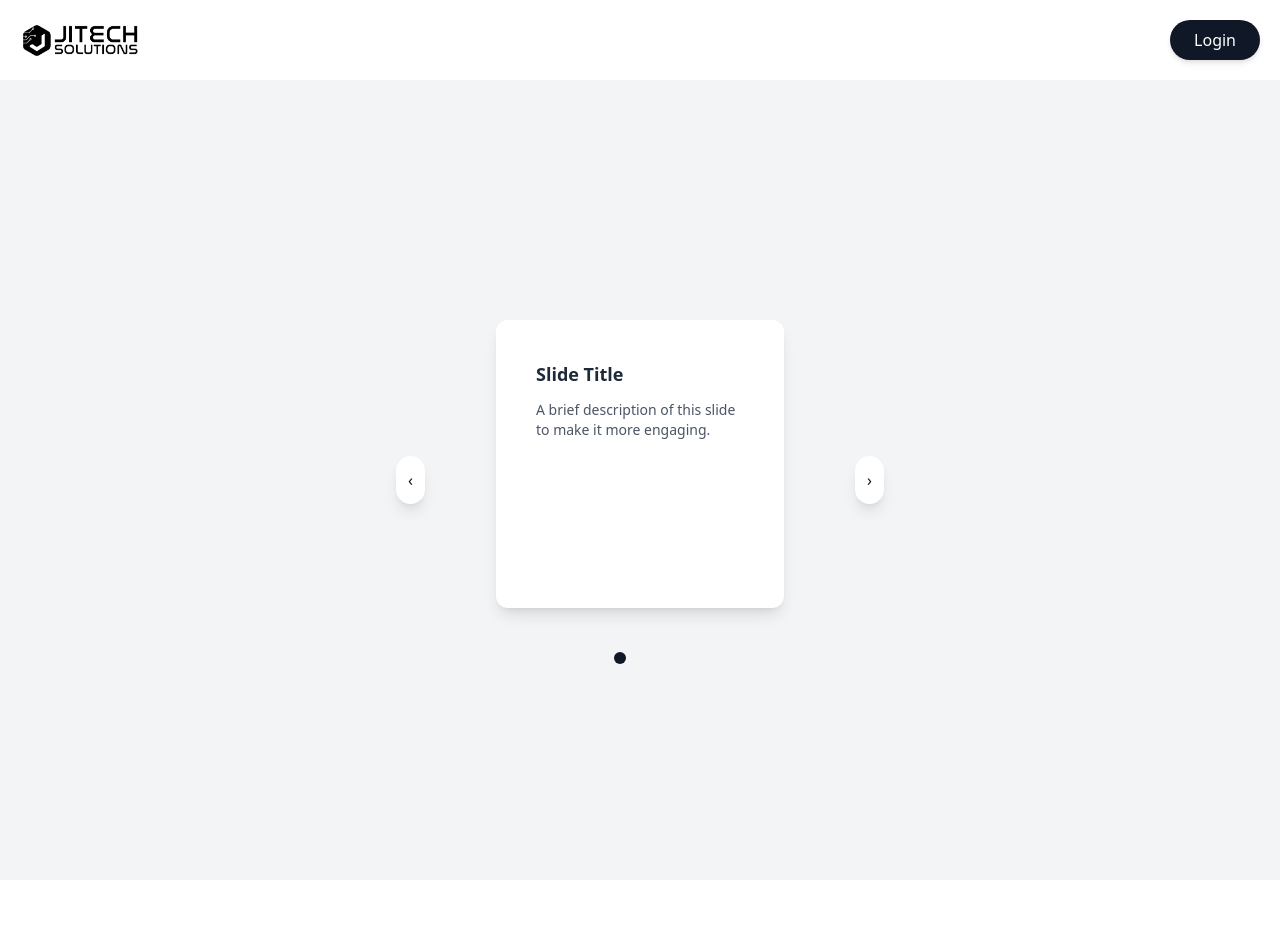
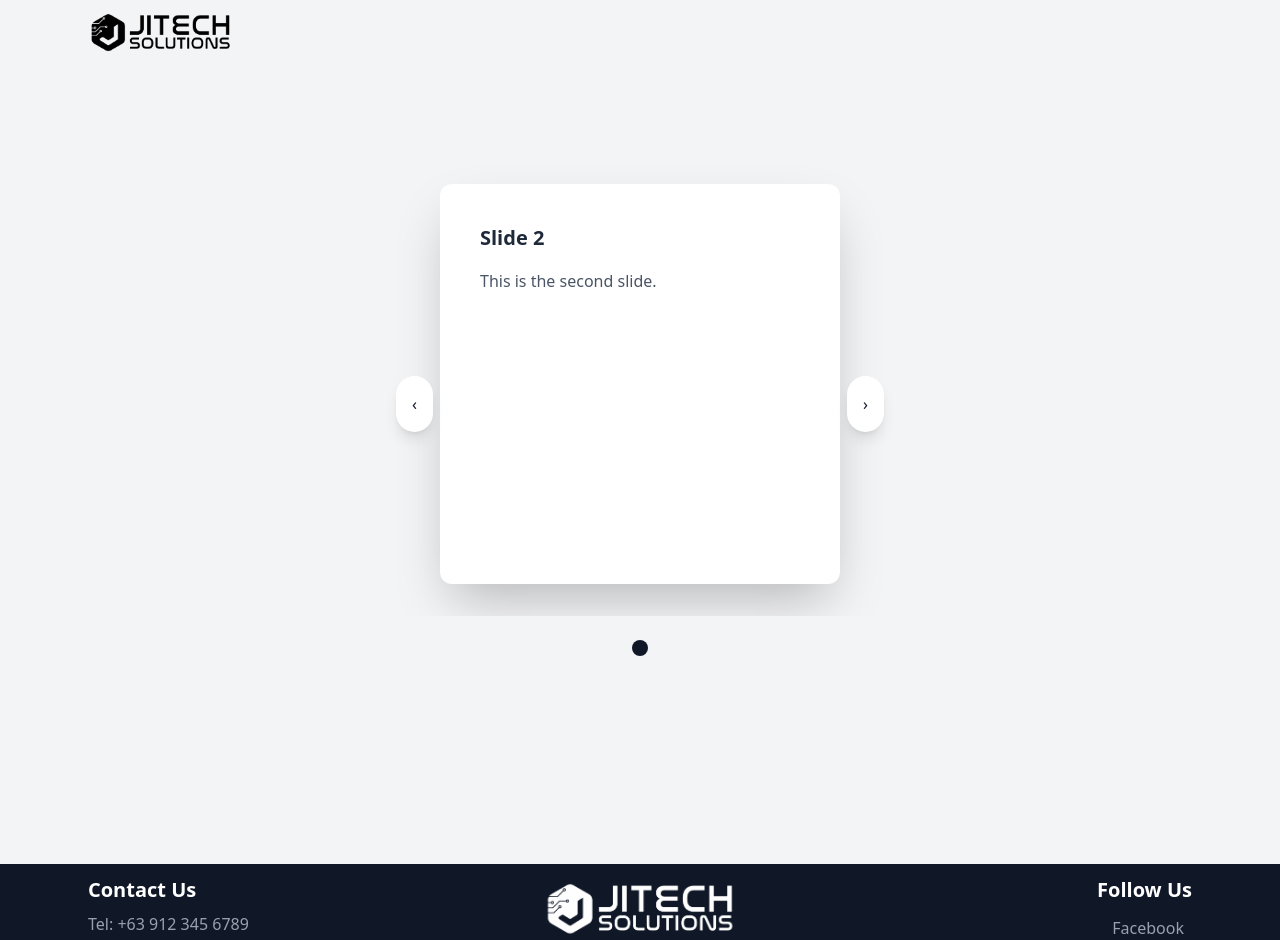
Before and after one commit to jitechsoldev/JitechWebsiteFront, an Angular app: page / in a window 1280 px wide. Shown: the top 940 px of the page. Before the commit the page ends 880 px from the top, so only its background shows below. Built offline with nearby package versions, Linux system fonts and the light colour scheme.

Commit message:
git add --all

```diff
--- a/src/app/components/landing/landing.component.html
+++ b/src/app/components/landing/landing.component.html
@@ -1,19 +1,14 @@
-<div class="flex justify-between items-center p-5 bg-white shadow-md">
-  <div class="flex items-center">
-    <img src="./Jitech.png" alt="Logo" class="h-10 mr-3" />
-    <span class="text-xl font-bold text-gray-900"></span>
+<!-- Header -->
+<header class="flex justify-between items-center p-2 bg-gray-100">
+  <div class="flex items-center ml-20"> <!-- Move the logo slightly to the right -->
+    <img src="./Jitech.png" alt="Jitech Logo" class="h-12 mr-3" />
   </div>
-  <button
-    (click)="goToLogin()"
-    class="bg-gray-900 text-white px-6 py-2 rounded-full transition-all hover:bg-gray-700 shadow-md"
-  >
-    Login
-  </button>
-</div>
+</header>
 
-<div class="flex flex-col justify-center items-center h-screen bg-gray-100">
-  <!-- Carousel Container -->
-  <div class="relative w-4/5 md:w-3/5 lg:w-2/5">
+<!-- Main Section -->
+<main class="flex flex-col justify-center items-center min-h-screen bg-gray-100 relative">
+  <!-- Carousel Container (Moved Up Slightly) -->
+  <div class="relative w-11/12 md:w-4/5 lg:w-3/5 xl:w-2/5 mt-[-120px]">
     <div class="overflow-hidden relative">
       <div
         class="flex transition-transform duration-700 ease-in-out"
@@ -21,16 +16,16 @@
       >
         <div
           *ngFor="let slide of slides"
-          class="min-w-full flex justify-center items-center p-6"
+          class="min-w-full flex justify-center items-center p-8"
         >
           <div
-            class="rounded-xl p-10 w-72 h-72 bg-white shadow-lg transform transition-all duration-500 hover:scale-105"
+            class="rounded-xl p-10 w-[400px] h-[400px] bg-white shadow-2xl transform transition-all duration-500 hover:scale-105 hover:shadow-2xl"
           >
-            <h3 class="text-lg font-semibold text-gray-800 mb-3">
-              Slide Title
+            <h3 class="text-xl font-semibold text-gray-800 mb-4">
+              {{ slide?.title || 'Untitled' }}
             </h3>
-            <p class="text-gray-600 text-sm">
-              A brief description of this slide to make it more engaging.
+            <p class="text-gray-600 text-base leading-relaxed">
+              {{ slide?.description || 'No description available.' }}
             </p>
           </div>
         </div>
@@ -40,28 +35,75 @@
     <!-- Navigation Buttons -->
     <button
       (click)="prevSlide()"
-      class="absolute left-3 top-1/2 transform -translate-y-1/2 bg-white text-gray-900 rounded-full p-3 shadow-lg hover:bg-gray-300 transition-all"
+      class="absolute left-3 top-1/2 transform -translate-y-1/2 bg-white text-gray-900 rounded-full p-4 shadow-lg hover:bg-gray-300 transition-all hover:scale-110"
+      aria-label="Previous Slide"
     >
       &#x2039;
     </button>
     <button
       (click)="nextSlide()"
-      class="absolute right-3 top-1/2 transform -translate-y-1/2 bg-white text-gray-900 rounded-full p-3 shadow-lg hover:bg-gray-300 transition-all"
+      class="absolute right-3 top-1/2 transform -translate-y-1/2 bg-white text-gray-900 rounded-full p-4 shadow-lg hover:bg-gray-300 transition-all hover:scale-110"
+      aria-label="Next Slide"
     >
       &#x203A;
     </button>
 
     <!-- Indicator Dots -->
-    <div class="flex justify-center mt-5">
+    <div class="flex justify-center mt-6 space-x-3">
       <span
         *ngFor="let slide of slides; let i = index"
         (click)="goToSlide(i)"
-        class="w-3 h-3 mx-1 rounded-full cursor-pointer transition-all"
+        class="w-4 h-4 rounded-full cursor-pointer transition-all duration-300"
         [class.bg-gray-900]="currentIndex === i"
         [class.bg-gray-400]="currentIndex !== i"
-        [class.scale-125]="currentIndex === i"
-      >
-      </span>
+        [class.scale-150]="currentIndex === i"
+      ></span>
     </div>
   </div>
-</div>
+</main>
+
+<!-- Footer -->
+<footer class="bg-gray-900 text-white py-8 mt-[-20px]">
+  <div class="max-w-6xl mx-auto px-6 flex flex-col lg:flex-row justify-between gap-8">
+
+    <!-- Contact Info -->
+    <div class="flex flex-col items-center lg:items-start">
+      <h2 class="text-xl font-semibold">Contact Us</h2>
+      <p class="text-gray-400 mt-2">
+        Tel:
+        <a href="tel:+639123456789" class="hover:text-white transition-all">
+          +63 912 345 6789
+        </a>
+      </p>
+      <p class="text-gray-400">
+        Email:
+        <a href="mailto:support@jitechsolutions.com" class="hover:text-white transition-all">
+          support.com
+        </a>
+      </p>
+    </div>
+
+    <!-- Logo and Branding -->
+    <div class="flex flex-col items-center text-center lg:ml-[-65px]">
+      <img src="./Jitech.png" alt="Jitech Solutions Logo" class="h-16 mb-2 filter invert">
+      <p class="text-gray-400">Innovate. Integrate. Succeed.</p>
+    </div>
+
+    <!-- Social Media Links -->
+    <div class="flex flex-col items-center lg:items-end">
+      <h2 class="text-xl font-semibold">Follow Us</h2>
+      <div class="flex items-center justify-center mt-3 space-x-1"> <!-- Reduced space -->
+        <a href="#" target="_blank" class="hover:text-blue-500 transition-all flex items-center space-x-1 mr-2" aria-label="Follow us on Facebook">
+          <i class="fab fa-facebook fa-lg"></i>
+          <span class="text-gray-400">Facebook</span>
+        </a>
+      </div>
+    </div>
+
+  </div>
+
+  <!-- Bottom Bar -->
+  <div class="border-t border-gray-700 mt-8 pt-6 text-center text-gray-500 text-sm">
+    © 2025 Jitech Solutions. All Rights Reserved.
+  </div>
+</footer>
--- a/src/app/components/landing/landing.component.ts
+++ b/src/app/components/landing/landing.component.ts
@@ -1,5 +1,5 @@
 import { CommonModule } from '@angular/common';
-import { Component } from '@angular/core';
+import { Component, OnDestroy, OnInit } from '@angular/core';
 import { Router } from '@angular/router';
 
 @Component({
@@ -8,10 +8,36 @@ import { Router } from '@angular/router';
   templateUrl: './landing.component.html',
   styleUrl: './landing.component.css',
 })
-export class LandingComponent {
+export class LandingComponent implements OnInit, OnDestroy {
   constructor(private router: Router) {}
-  slides = [1, 2, 3]; // Placeholder for slides
+  slides = [
+    { title: 'Slide 1', description: 'This is the first slide.' },
+    { title: 'Slide 2', description: 'This is the second slide.' },
+    { title: 'Slide 3', description: 'This is the third slide.' },
+  ];
+
   currentIndex = 0;
+  intervalId: any;
+
+  ngOnInit(): void {
+    this.startAutoSlide();
+  }
+
+  ngOnDestroy(): void {
+    this.stopAutoSlide();
+  }
+
+  startAutoSlide(): void {
+    this.intervalId = setInterval(() => {
+      this.nextSlide();
+    }, 3000); // Change slide every 3 seconds
+  }
+
+  stopAutoSlide(): void {
+    if (this.intervalId) {
+      clearInterval(this.intervalId);
+    }
+  }
 
   prevSlide() {
     this.currentIndex =
```
Also changed, not shown: 1 other file (tests, documents, lock files or other folders).
